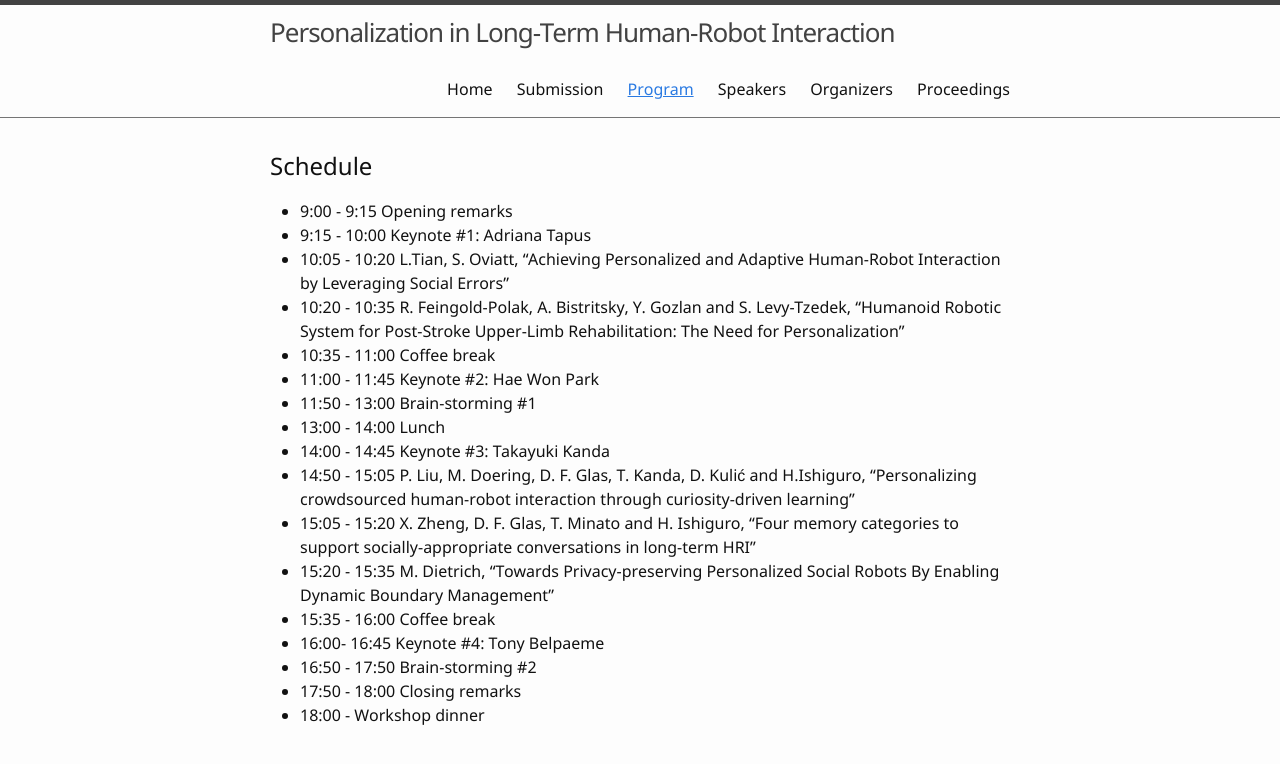
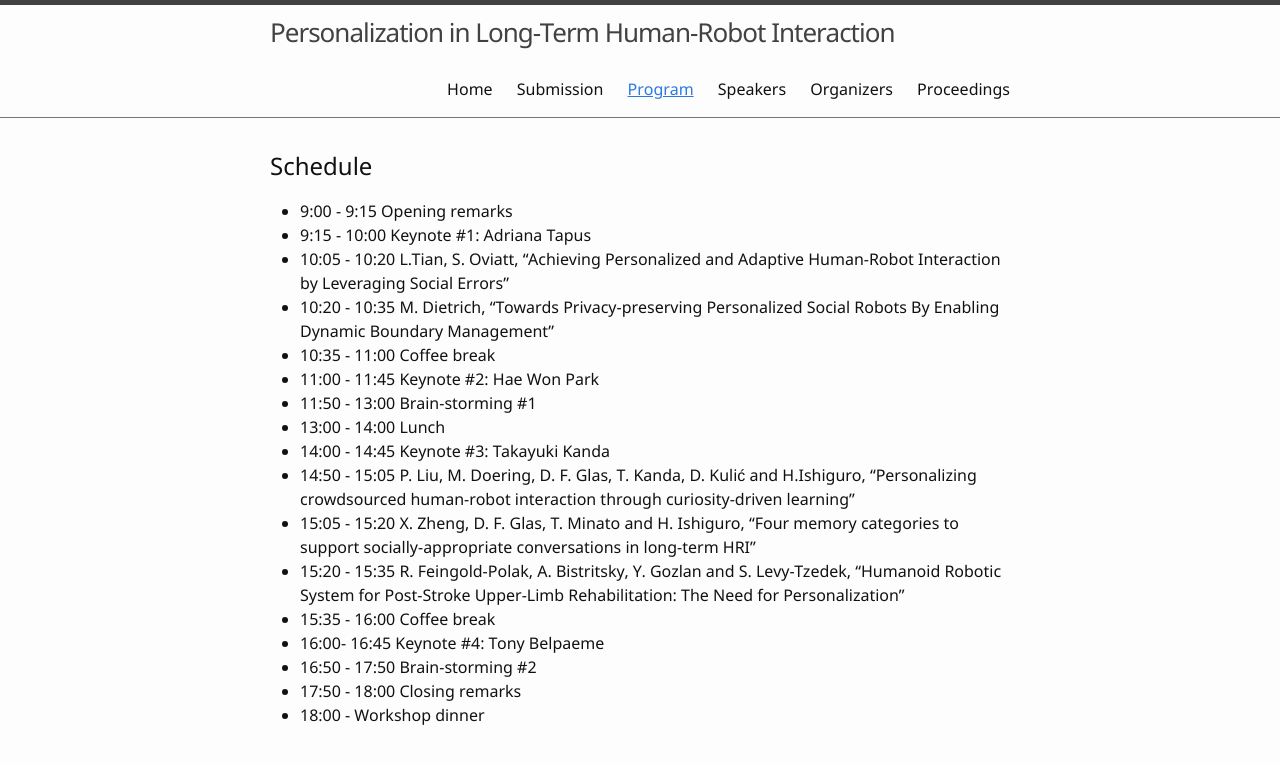
Before and after one commit to mcstaffa81/leap_hri_2023.io, a Jekyll site: the page built from 1-program.md, in a window 1280 px wide. Shown: the top 764 px of the page. Built offline with Jekyll 4.4.1, drawn with Linux system fonts in a browser that asks for light colours; part of the change alters nothing that is shown.

```diff
--- a/1-program.md
+++ b/1-program.md
@@ -8,7 +8,7 @@ nav: true
 - 9:00 - 9:15 Opening remarks
 - 9:15 - 10:00 Keynote #1: Adriana Tapus
 - 10:05 - 10:20 L.Tian, S. Oviatt, “Achieving Personalized and Adaptive Human-Robot Interaction by Leveraging Social Errors”
-- 10:20 - 10:35 R. Feingold-Polak, A. Bistritsky, Y. Gozlan and S. Levy-Tzedek, “Humanoid Robotic System for Post-Stroke Upper-Limb Rehabilitation: The Need for Personalization”
+- 10:20 - 10:35 M. Dietrich, “Towards Privacy-preserving Personalized Social Robots By Enabling Dynamic Boundary Management”
 - 10:35 - 11:00 Coffee break
 - 11:00 - 11:45 Keynote #2: Hae Won Park
 - 11:50 - 13:00 Brain-storming #1
@@ -16,7 +16,7 @@ nav: true
 - 14:00 - 14:45 Keynote #3: Takayuki Kanda
 - 14:50 - 15:05 P. Liu, M. Doering, D. F. Glas, T. Kanda, D. Kulić and H.Ishiguro, “Personalizing crowdsourced human-robot interaction through curiosity-driven learning”
 - 15:05 - 15:20 X. Zheng, D. F. Glas, T. Minato and H. Ishiguro, “Four memory categories to support socially-appropriate conversations in long-term HRI”
-- 15:20 - 15:35 M. Dietrich, “Towards Privacy-preserving Personalized Social Robots By Enabling Dynamic Boundary Management”
+- 15:20 - 15:35 R. Feingold-Polak, A. Bistritsky, Y. Gozlan and S. Levy-Tzedek, “Humanoid Robotic System for Post-Stroke Upper-Limb Rehabilitation: The Need for Personalization”
 - 15:35 - 16:00 Coffee break
 - 16:00- 16:45 Keynote #4: Tony Belpaeme
 - 16:50 - 17:50 Brain-storming #2
```
